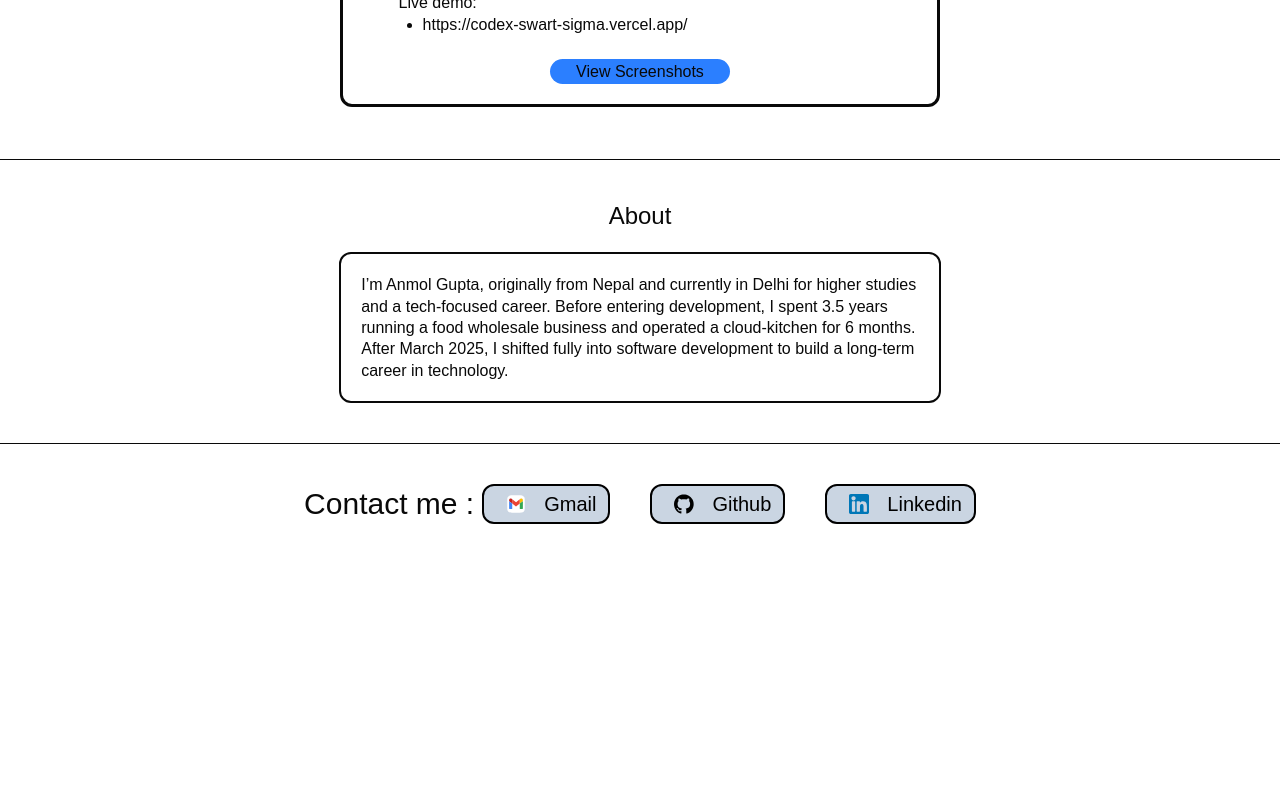
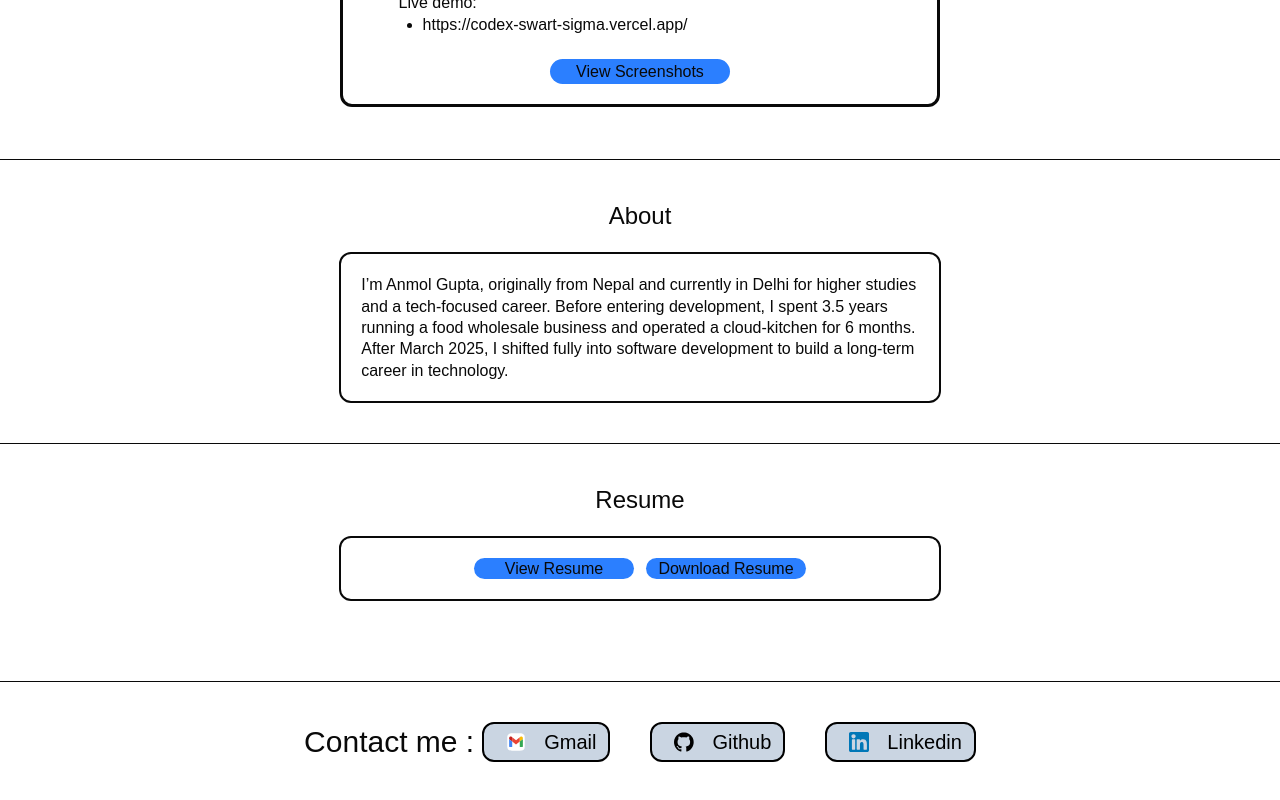
Before and after one commit to anmolguptanpj/myporfolio, a Next.js app: page / in a window 1280 px wide. Shown: the part 2001-2801 px from the top of the page. Before the commit the page ends 2565 px from the top, so only its background shows below. Built offline with nearby package versions, Linux system fonts and the light colour scheme.

Commit message:
resume added

```diff
--- a/app/page.tsx
+++ b/app/page.tsx
@@ -1,3 +1,4 @@
+"use client"
 import Image from "next/image";
 import Link from "next/link";
 import htmlImg from "@/public/html5-01-svgrepo-com.svg"
@@ -15,10 +16,15 @@ import githubImg from "@/public/github-svgrepo-com.svg"
 import linkedImg from "@/public/linkedin-svgrepo-com.svg"
 import postgreImg from "@/public/postgresql-logo-svgrepo-com.svg"
 import prismaImg from "@/public/light-prisma-svgrepo-com.svg"
+import { useState } from "react";
+
 
 
 export default function Home() {
 
+  const linkS = "hover:underline"
+  const resume = "bg-blue-500 w-40 text-center hover:bg-green-500 px-2 rounded-xl"
+  const [message,setMessage] = useState("")
 
 
    const portfolio = {
@@ -95,10 +101,10 @@ export default function Home() {
     <div className="lg:w-[20vw] w-full font-bold text-3xl shadow-amber-200 flex flex-row justify-center items-center">{portfolio.name}</div>
     <div className=" lg:flex hidden flex-row items-center justify-end w-[80vw]">
       <ul className=" flex font-bold flex-row gap-5">
-          <li><Link href={"#skills"}>Skills</Link></li>
-          <li><Link href={"#projects"}>Projects</Link></li>
-          <li><Link href={"#about"}>About</Link></li>
-          <li><Link href={"#contacts"}>Contact Me</Link></li>
+          <li><Link className={linkS} href={"#skills"}>Skills</Link></li>
+          <li><Link className={linkS} href={"#projects"}>Projects</Link></li>
+          <li><Link className={linkS} href={"#about"}>About</Link></li>
+          <li><Link className={linkS} href={"#contacts"}>Contact Me</Link></li>
       </ul>
     </div>
   </header>
@@ -124,7 +130,7 @@ export default function Home() {
   <div className="flex border-t flex-col pt-10 items-center justify-center text-xs lg:text-[1rem]  ">
     <p id="projects" className="text-2xl">Projects</p>
     {Object.entries(portfolio.projects).map(([key,p])=>(
-     <div className="lg:w-[80%] p-3 justify-center items-center  mb-10  flex flex-col  w-full">
+     <div key={key} className="lg:w-[80%] p-3 justify-center items-center  mb-10  flex flex-col  w-full">
       <div className="  rounded-xl border-3 w-full p-5 lg:w-[60%] flex justify-center items-center  " key={key}>
      <div className="">
      <div><p className=" font-bold text-center">{p.Title}</p></div>
@@ -153,6 +159,31 @@ export default function Home() {
         </div>
        </div>
 
+       <div className="flex flex-col justify-center border-t pt-10 items-center ">
+        <p className="text-2xl">Resume</p>
+       <div className="lg:w-[47%] mt-5  text-xs pt-5 lg:text-[1rem] w-[93vw] mb-10 border-2 justify-center  rounded-xl flex gap-3   p-5">
+
+              <a
+              className={resume}
+               href= "/resume/resumeAnmolGupta.pdf"
+               target="_blank"
+               rel="noopener norefferrer"
+              > View Resume </a>
+              <a
+              className={resume}
+               href= "/resume/resumeAnmolGupta.pdf"
+               download="Anmol_Gupta_Resume.pdf"
+               onClick={()=>{setMessage("Resume has been added to downloads.");
+                setTimeout(()=>setMessage(""),2000)
+
+               }
+              }
+              >Download Resume</a>
+        </div>
+        <div className="h-10">{message && <p>{message}</p>}</div>
+
+       </div>
+
   <footer id="contacts" className="border-t gap-2 p-10 flex flex-col lg:flex-row justify-center items-center">
     <p className="lg:text-3xl " >Contact me :</p>
   <div  className="flex gap-10 flex-col  lg:flex-row  ">{Object.entries(portfolio.contact).map(([platform,details])=>
```
Also changed, not shown: 1 other file (tests, documents, lock files or other folders).
